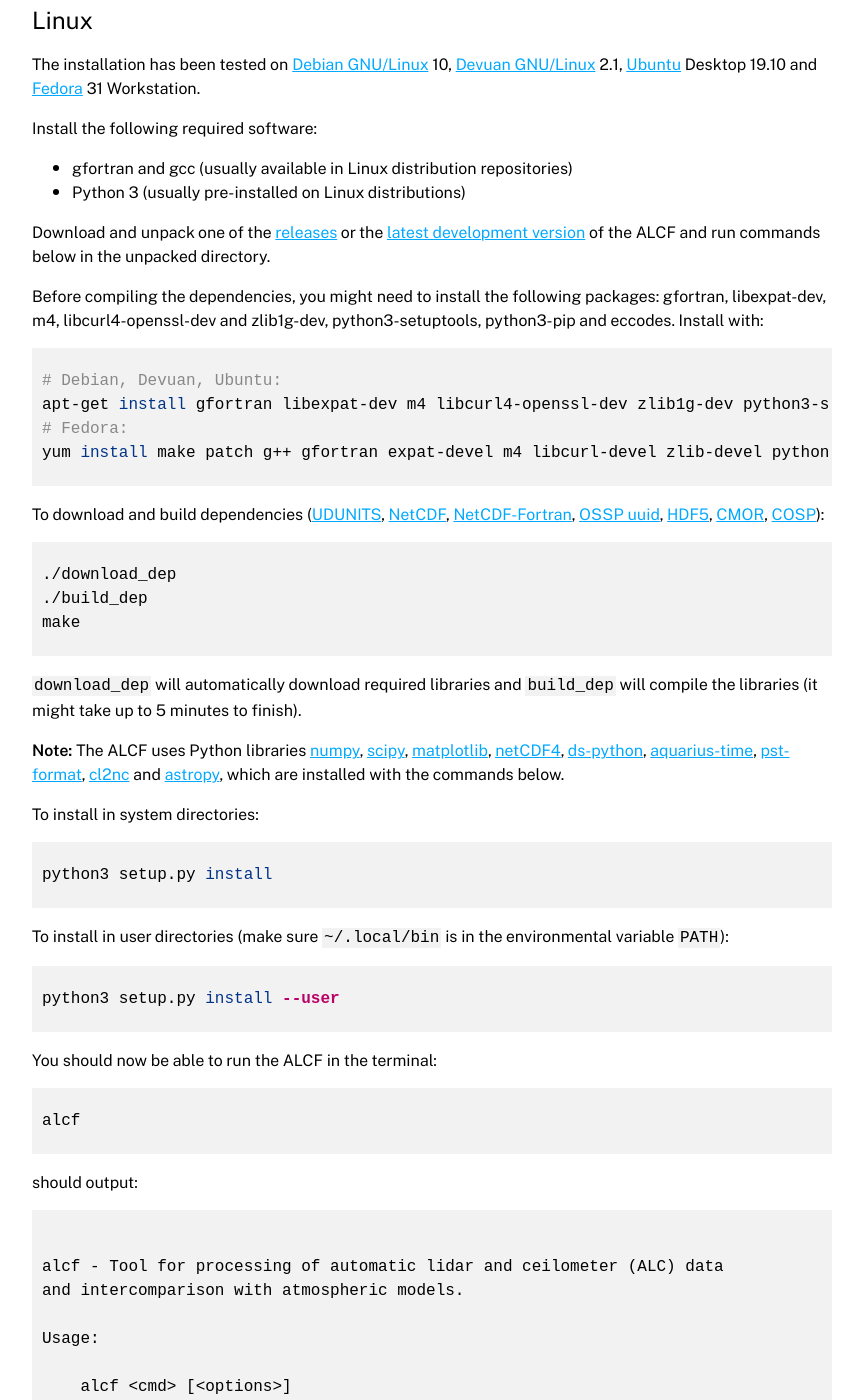
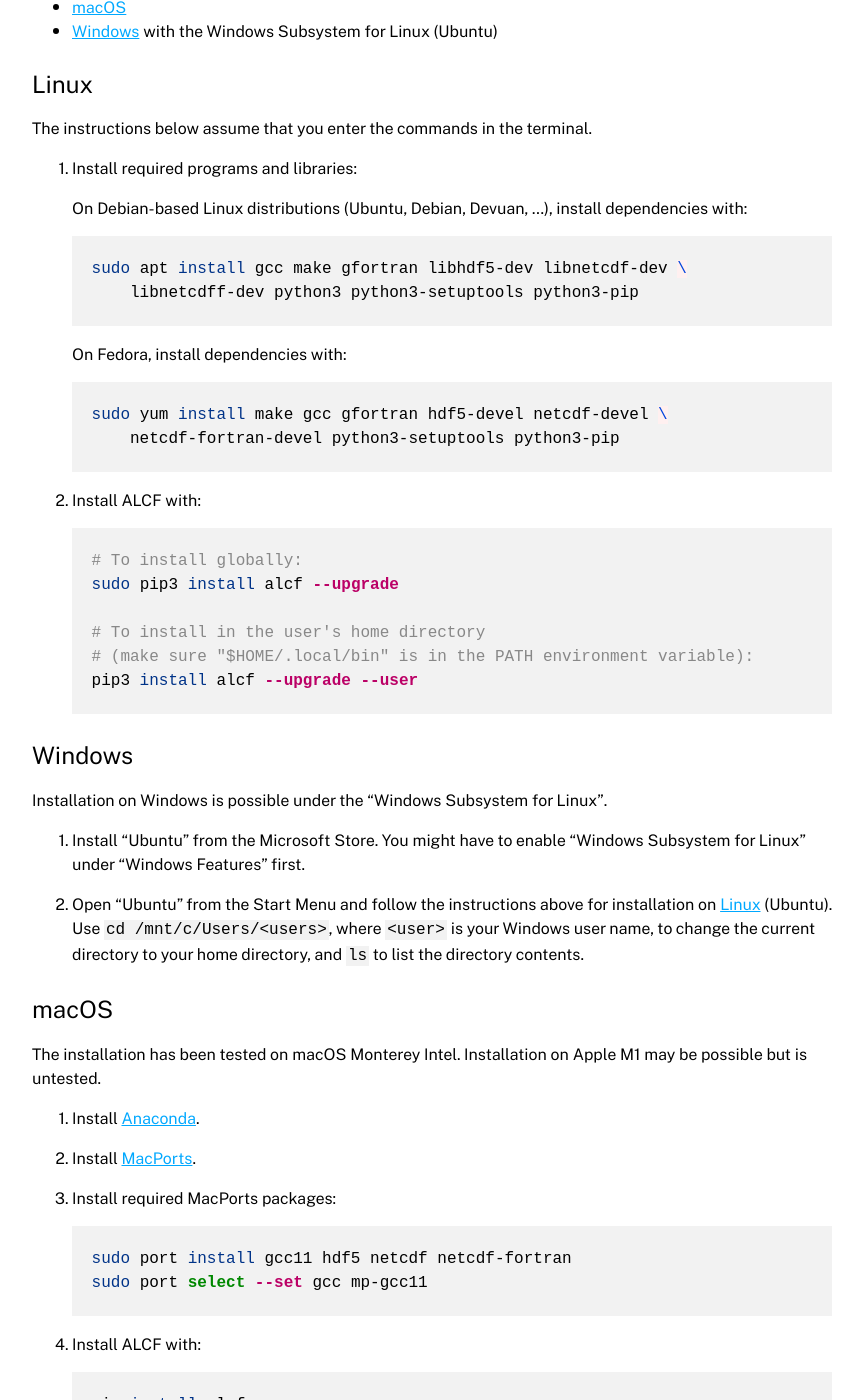
Before and after one commit to alcf-lidar/alcf-lidar.github.io, a Jekyll site: the page built from installation/index.md, in a window 1280 px wide and 1400 px high, scrolled down 422 px. Shown: the whole window, without its empty margins (208-1071 px from the left). Built offline with Jekyll 4.4.1, drawn with Linux system fonts in a browser that asks for light colours; some of the changed text lies outside the part shown.

Commit message:
Update installation instructions for v1.1.2

````diff
--- a/_includes/installation.md
+++ b/_includes/installation.md
@@ -1,76 +1,81 @@
-
 ## Installation
 
-The ALCF is written in Python and Fortran. Installation on Linux is recommended.
-Installation on Windows is possible under the "Windows Subsystem for Linux".
+Supported operating systems:
+
+* [Linux](#linux) (recommended)
+* [macOS](#macos)
+* [Windows](#windows) with the Windows Subsystem for Linux (Ubuntu)
 
 ### Linux
 
-The installation has been tested on [Debian GNU/Linux](https://www.debian.org/) 10, [Devuan GNU/Linux](https://devuan.org/) 2.1,
-[Ubuntu](https://ubuntu.com/) Desktop 19.10 and [Fedora](https://getfedora.org/) 31 Workstation.
+The instructions below assume that you enter the commands in the terminal.
 
-Install the following required software:
+1. Install required programs and libraries:
 
-- gfortran and gcc (usually available in Linux distribution repositories)
-- Python 3 (usually pre-installed on Linux distributions)
+    On Debian-based Linux distributions (Ubuntu, Debian, Devuan, ...), install
+    dependencies with:
 
-Download and unpack one of the [releases](#releases)
-or the [latest development version](https://github.com/peterkuma/alcf/archive/master.zip)
-of the ALCF and run commands below in the unpacked directory.
+    ```sh
+    sudo apt install gcc make gfortran libhdf5-dev libnetcdf-dev \
+        libnetcdff-dev python3 python3-setuptools python3-pip
+    ```
 
-Before compiling the dependencies, you might need to install the following
-packages: gfortran, libexpat-dev, m4, libcurl4-openssl-dev and zlib1g-dev,
-python3-setuptools, python3-pip and eccodes. Install with:
+    On Fedora, install dependencies with:
 
-```sh
-# Debian, Devuan, Ubuntu:
-apt-get install gfortran libexpat-dev m4 libcurl4-openssl-dev zlib1g-dev python3-setuptools python3-pip libeccodes-tools unzip
-# Fedora:
-yum install make patch g++ gfortran expat-devel m4 libcurl-devel zlib-devel python3-setuptools python3-pip eccodes
-```
+    ```sh
+    sudo yum install make gcc gfortran hdf5-devel netcdf-devel \
+        netcdf-fortran-devel python3-setuptools python3-pip
+    ```
 
-To download and build dependencies
-([UDUNITS](https://www.unidata.ucar.edu/software/udunits/),
-[NetCDF](https://www.unidata.ucar.edu/software/netcdf/),
-[NetCDF-Fortran](https://www.unidata.ucar.edu/software/netcdf/docs-fortran/),
-[OSSP uuid](http://www.ossp.org/pkg/lib/uuid/),
-[HDF5](https://www.hdfgroup.org/solutions/hdf5),
-[CMOR](https://pcmdi.github.io/cmor-site/),
-[COSP](https://github.com/alcf-lidar/COSPv1)):
+2. Install ALCF with:
 
-```sh
-./download_dep
-./build_dep
-make
-```
+    ```sh
+    # To install globally:
+    sudo pip3 install alcf --upgrade
 
-`download_dep` will automatically download required libraries and `build_dep`
-will compile the libraries (it might take up to 5 minutes to finish).
+    # To install in the user's home directory
+    # (make sure "$HOME/.local/bin" is in the PATH environment variable):
+    pip3 install alcf --upgrade --user
+    ```
 
-**Note:** The ALCF uses Python libraries
-[numpy](https://numpy.org),
-[scipy](https://www.scipy.org),
-[matplotlib](https://matplotlib.org),
-[netCDF4](http://github.com/Unidata/netcdf4-python),
-[ds-python](https://github.com/peterkuma/ds-python),
-[aquarius-time](https://github.com/peterkuma/aquarius-time),
-[pst-format](https://github.com/peterkuma/pst),
-[cl2nc](https://github.com/peterkuma/cl2nc) and
-[astropy](https://www.astropy.org), which are installed with the commands below.
+### Windows
 
-To install in system directories:
+Installation on Windows is possible under the "Windows Subsystem for Linux".
 
-```sh
-python3 setup.py install
-```
+1. Install "Ubuntu" from the Microsoft Store. You might have to enable
+"Windows Subsystem for Linux" under "Windows Features" first.
 
-To install in user directories (make sure `~/.local/bin` is in the environmental variable `PATH`):
+2. Open "Ubuntu" from the Start Menu and follow the instructions above for
+installation on [Linux](#linux) (Ubuntu). Use `cd /mnt/c/Users/<users>`, where `<user>`
+is your Windows user name, to change the current directory to your home
+directory, and `ls` to list the directory contents.
 
-```sh
-python3 setup.py install --user
-```
+### macOS
 
-You should now be able to run the ALCF in the terminal:
+The installation has been tested on macOS Monterey Intel. Installation on Apple
+M1 may be possible but is untested.
+
+1. Install [Anaconda](https://anaconda.org).
+
+2. Install [MacPorts](https://www.macports.org).
+
+3. Install required MacPorts packages:
+
+    ```sh
+    sudo port install gcc11 hdf5 netcdf netcdf-fortran
+    sudo port select --set gcc mp-gcc11
+    ```
+
+4. Install ALCF with:
+
+    ```sh
+    pip install alcf
+    ```
+
+### Post-installation
+
+After completing the installation, you should be able to run the ALCF in the
+terminal:
 
 ```sh
 alcf
@@ -82,25 +87,12 @@ should output:
 {% include cmd_main.md %}
 ```
 
-### Windows
-
-Installation on Windows is possible under the "Windows Subsystem for Linux".
-
-1. Install "Ubuntu" from the Microsoft Store. You might have to enable
-"Windows Subsystem for Linux" under "Windows Features" first.
-
-2. Open "Ubuntu" from the Start Menu and follow the instructions above for
-installation on Linux (Ubuntu). Use `cd /mnt/c/Users/<users>`, where `<user>`
-is your Windows user name, to change the current directory to your home
-directory, and `ls` to list the directory contents. Note that the alcf
-release archive has to be extracted in the Ubuntu console in order to preserve
-symbolic links: use the command `tar xf alcf-<version>.tar.gz`, where
-`<version>` is the version string of the release you have downloaded.
-
 ## Releases
 
 Below is a list of releases of the ALCF. The version numbers follow
-the [Semantic Versioning](https://semver.org).
+the [Semantic Versioning](https://semver.org). Installation instructions
+have been chaging with versions. Please follow the installation instructions
+in the documentation of the particular version.
 
 #### [1.1.0](https://github.com/alcf-lidar/alcf/releases/tag/v1.1.0) (2021-06-29) [[documentation](https://github.com/alcf-lidar/alcf/releases/download/v1.1.0/alcf-doc-1.1.0.zip)] [DOI: [10.5281/zenodo.5153867](https://zenodo.org/record/5153867)]
 
````
